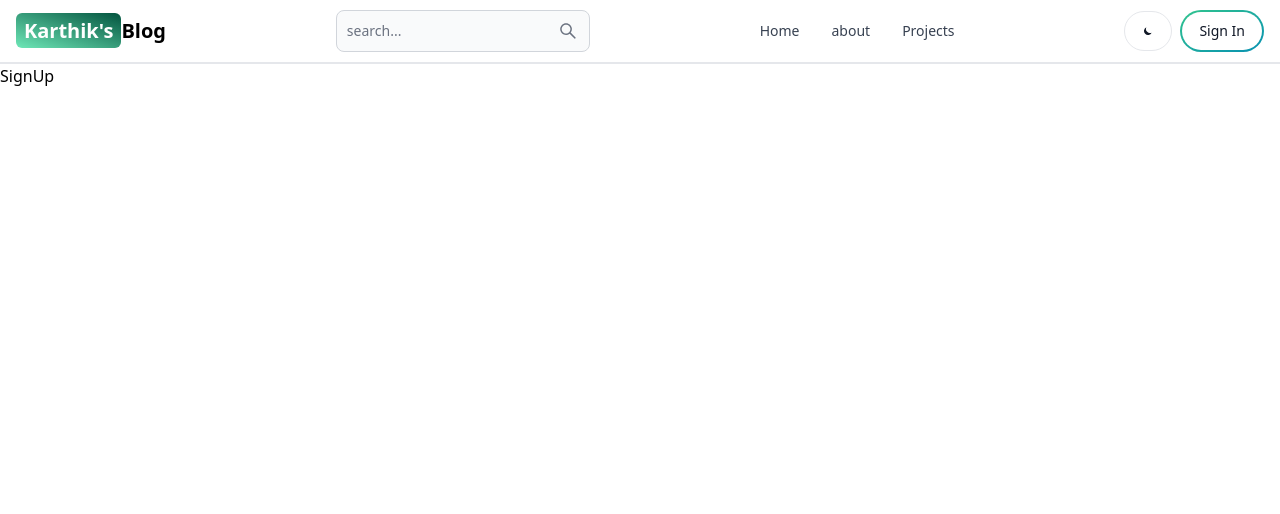
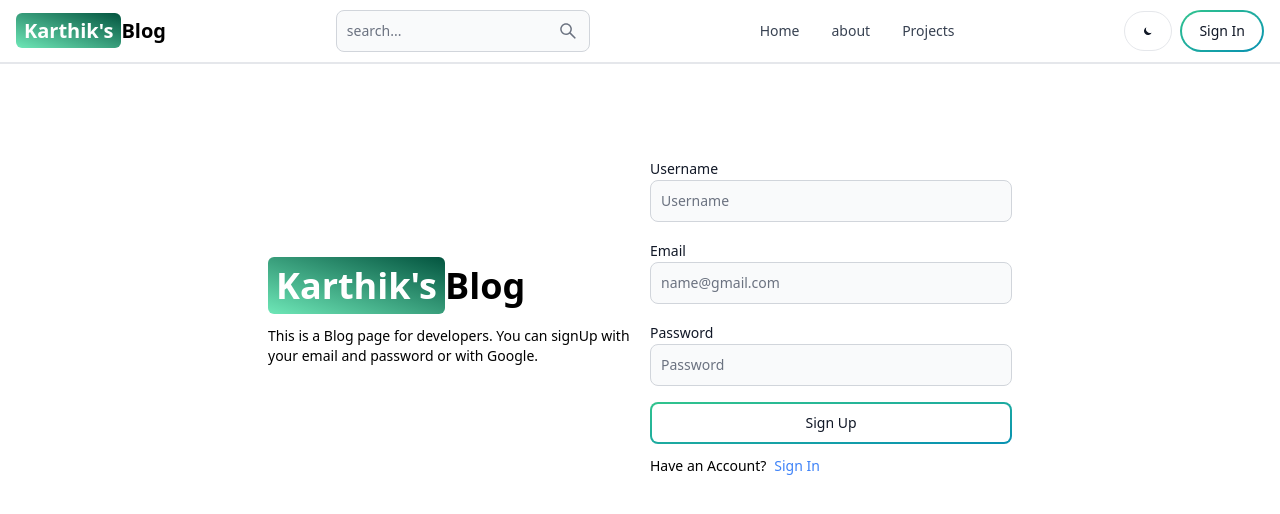
Before and after one commit to karthikdedsec/karthik-s-blog-mern, a React (Vite) app in the folder client/: page /sign-Up in a window 1280 px wide. Shown: the top 514 px of the page. Built offline with nearby package versions, Linux system fonts and the light colour scheme.

Commit message:
complete sign up page UI

```diff
--- a/client/src/pages/SignUp.jsx
+++ b/client/src/pages/SignUp.jsx
@@ -1,4 +1,51 @@
+import { Button, Label, TextInput } from "flowbite-react";
+import { Link } from "react-router-dom";
+
 function SignUp() {
-  return <div>SignUp</div>;
+  return (
+    <div className="min-h-screen mt-20">
+      <div className="flex p-3 max-w-3xl mx-auto flex-col md:flex-row md:items-center gap-5">
+        {/* left side */}
+        <div className="flex-1">
+          <Link to="/" className=" font-bold dark:text-white text-4xl">
+            <span className="px-2 py-1 bg-gradient-to-tr from-emerald-300  to-green-800 rounded-md text-white">
+              Karthik's
+            </span>
+            Blog
+          </Link>
+          <p className="text-sm mt-5">
+            This is a Blog page for developers. You can signUp with your email
+            and password or with Google.
+          </p>
+        </div>
+        {/* right side */}
+        <div className="flex-1">
+          <form className="flex flex-col gap-4">
+            <div>
+              <Label value="Username" />
+              <TextInput type="text" placeholder="Username" id="username" />
+            </div>
+            <div>
+              <Label value="Email" />
+              <TextInput type="text" placeholder="name@gmail.com" id="email" />
+            </div>
+            <div>
+              <Label value="Password" />
+              <TextInput type="text" placeholder="Password" id="password" />
+            </div>
+            <Button gradientDuoTone="greenToBlue" type="submit" outline>
+              Sign Up
+            </Button>
+          </form>
+          <div className="flex text-sm gap-2 mt-3">
+            <span>Have an Account?</span>
+            <Link className="text-blue-500 hover:text-blue-800" to="/sign-in">
+              Sign In
+            </Link>
+          </div>
+        </div>
+      </div>
+    </div>
+  );
 }
 export default SignUp;
```
